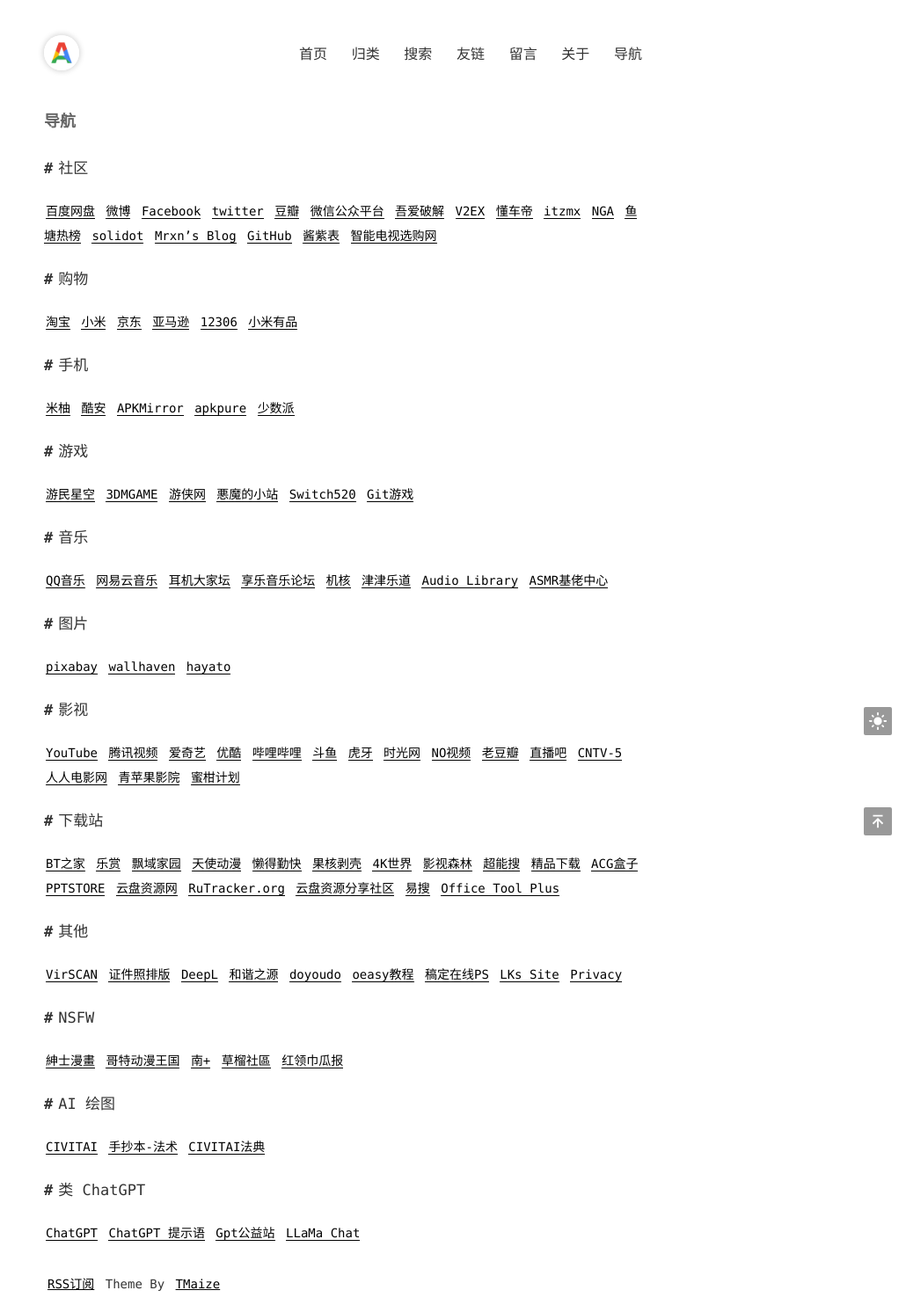
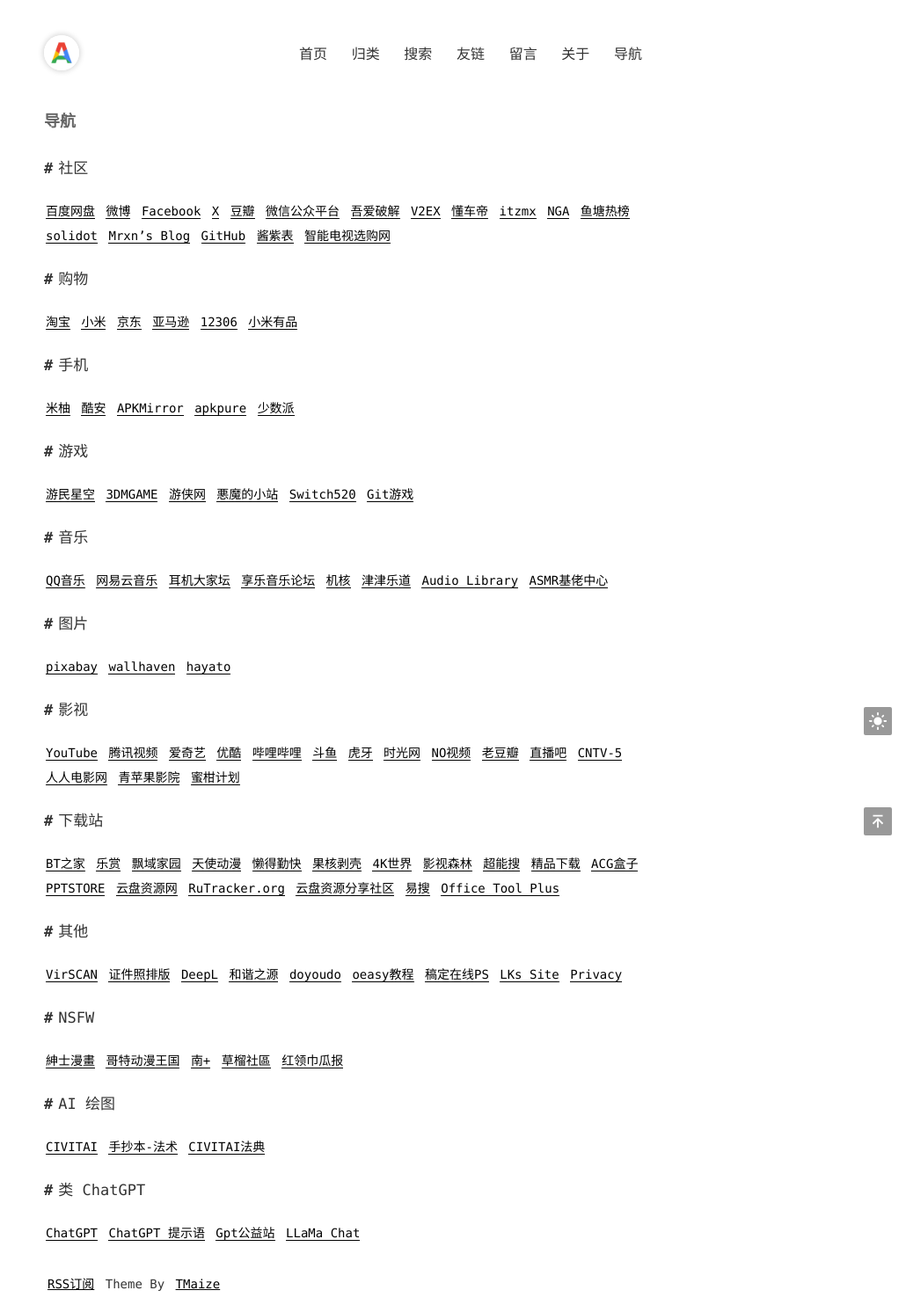
Before and after one commit to admans/admans.github.io, a Jekyll site: the page built from pages/navi.md, in a window 1280 px wide. Shown: the whole page at 88% size, without its empty margins (250-1280 px from the left). Built offline with Jekyll 4.4.1, drawn with Linux system fonts in a browser that asks for light colours.

Commit message:
Update navi.md

```diff
--- a/pages/navi.md
+++ b/pages/navi.md
@@ -5,7 +5,7 @@ title: 导航
 
 ## 社区
 
-[百度网盘](https://pan.baidu.com/ "百度网盘") [微博](https://weibo.com/ "微博") [Facebook](https://www.facebook.com/ "Facebook") [twitter](https://twitter.com/ "twitter") [豆瓣](https://www.douban.com/ "豆瓣") [微信公众平台](https://mp.weixin.qq.com/ "微信公众平台") [吾爱破解](https://www.52pojie.cn/ "吾爱破解") [V2EX](https://v2ex.com/ "V2EX") [懂车帝](https://www.dongchedi.com/ "懂车帝") [itzmx](http://bbs.itzmx.com/ "itzmx") [NGA](https://bbs.nga.cn/ "NGA") [鱼塘热榜](https://mo.fish/ "鱼塘热榜") [solidot](https://www.solidot.org/ "solidot") [Mrxn's Blog](https://mrxn.net/ "Mrxn's Blog") [GitHub](https://github.com/ "GitHub") [酱紫表](https://qust.me/ "酱紫表") [智能电视选购网](https://tvlabs.cn/ "智能电视选购网")
+[百度网盘](https://pan.baidu.com/ "百度网盘") [微博](https://weibo.com/ "微博") [Facebook](https://www.facebook.com/ "Facebook") [X](https://x.com/ "X") [豆瓣](https://www.douban.com/ "豆瓣") [微信公众平台](https://mp.weixin.qq.com/ "微信公众平台") [吾爱破解](https://www.52pojie.cn/ "吾爱破解") [V2EX](https://v2ex.com/ "V2EX") [懂车帝](https://www.dongchedi.com/ "懂车帝") [itzmx](http://bbs.itzmx.com/ "itzmx") [NGA](https://bbs.nga.cn/ "NGA") [鱼塘热榜](https://mo.fish/ "鱼塘热榜") [solidot](https://www.solidot.org/ "solidot") [Mrxn's Blog](https://mrxn.net/ "Mrxn's Blog") [GitHub](https://github.com/ "GitHub") [酱紫表](https://qust.me/ "酱紫表") [智能电视选购网](https://tvlabs.cn/ "智能电视选购网")
 
 ## 购物
 
```
